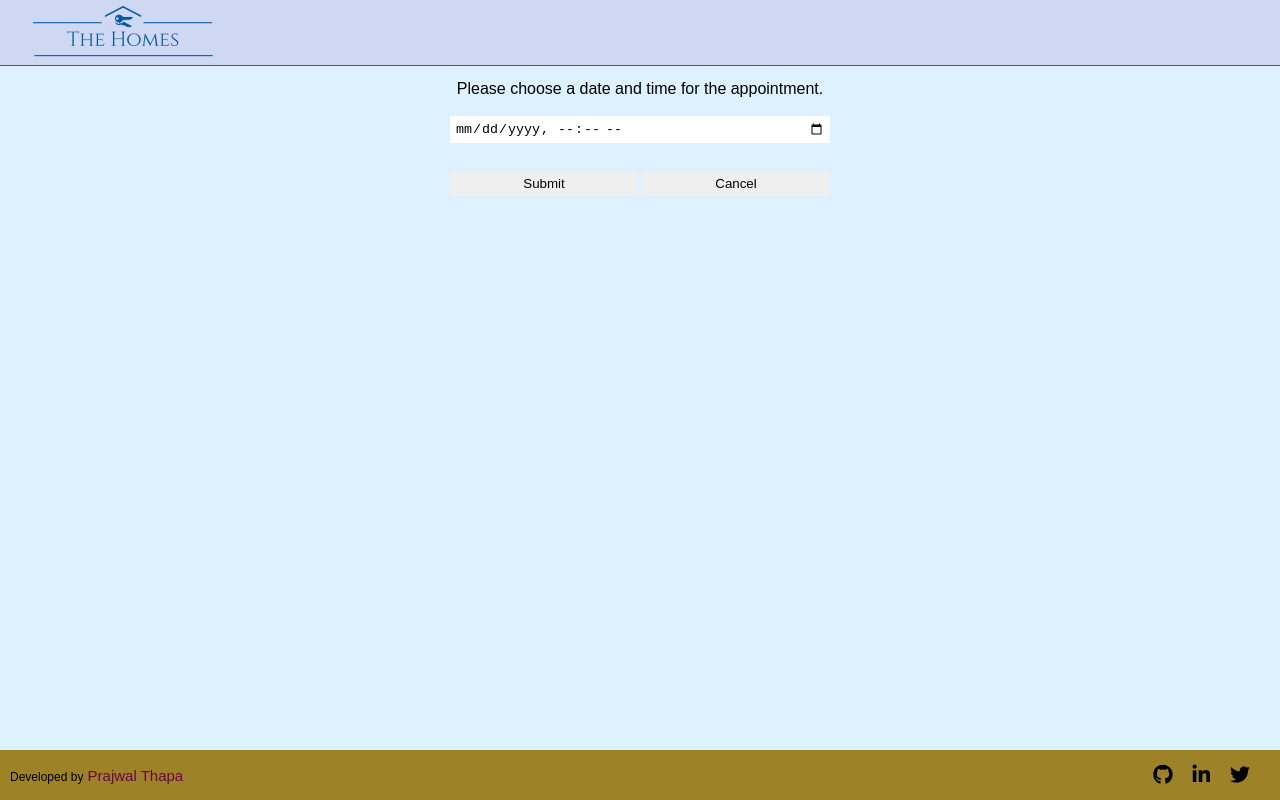
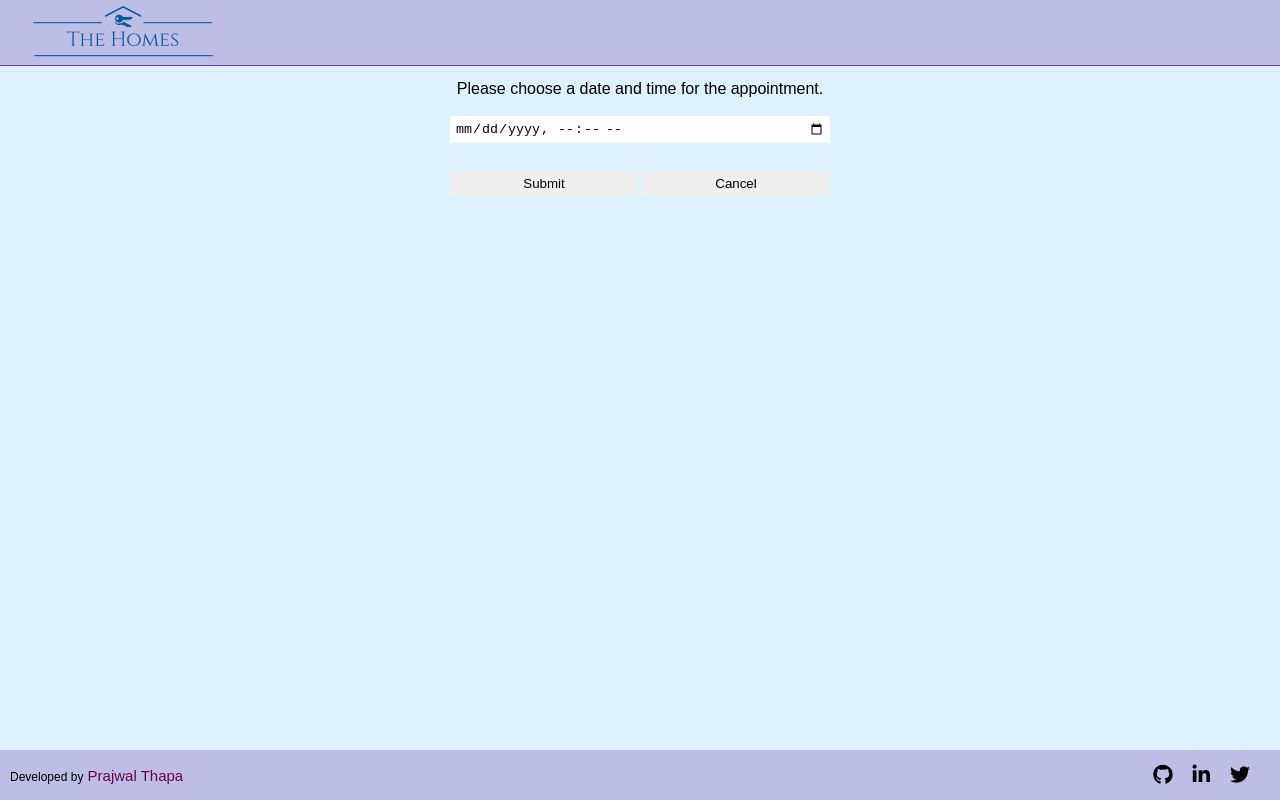
Before and after one commit to praz99/react_homes-frontend, a React (Create React App) app: page /houses/1/make-appointment in a window 1280 px wide. Built offline with nearby package versions, Linux system fonts and the light colour scheme; a web font is replaced by a local one.

Commit message:
change style for Footer.

```diff
--- a/src/styles/Footer.css
+++ b/src/styles/Footer.css
@@ -1,5 +1,5 @@
 .footer {
-  background: #9e8227;
+  background: #bdbde6;
   position: fixed;
   bottom: 0;
   left: 0;
--- a/src/styles/Navbar.css
+++ b/src/styles/Navbar.css
@@ -1,5 +1,5 @@
 .nav-container {
-  background: #bdbde67a;
+  background: #bdbde6;
   border-bottom: 1px solid #673ab7;
   height: 65px;
   position: fixed;
```
